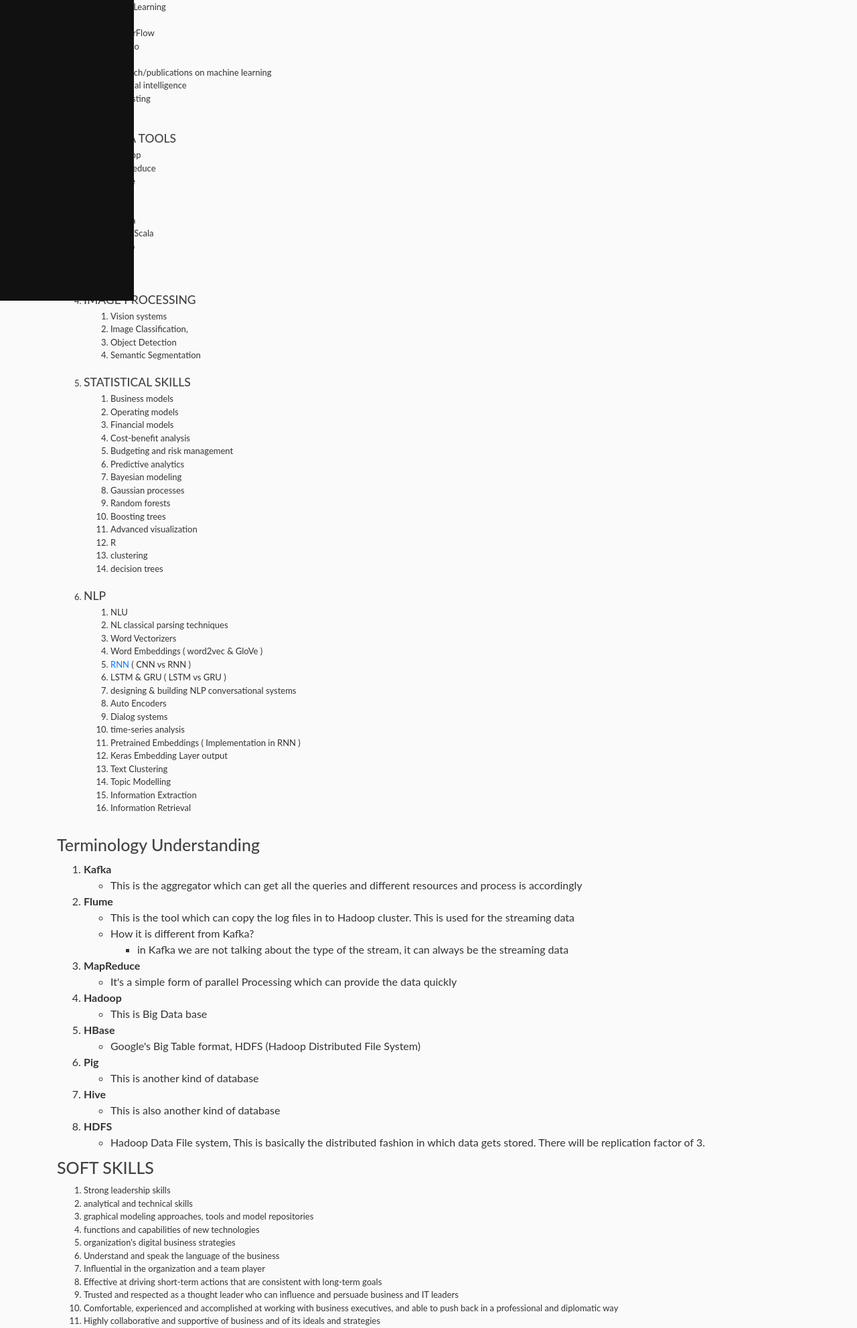
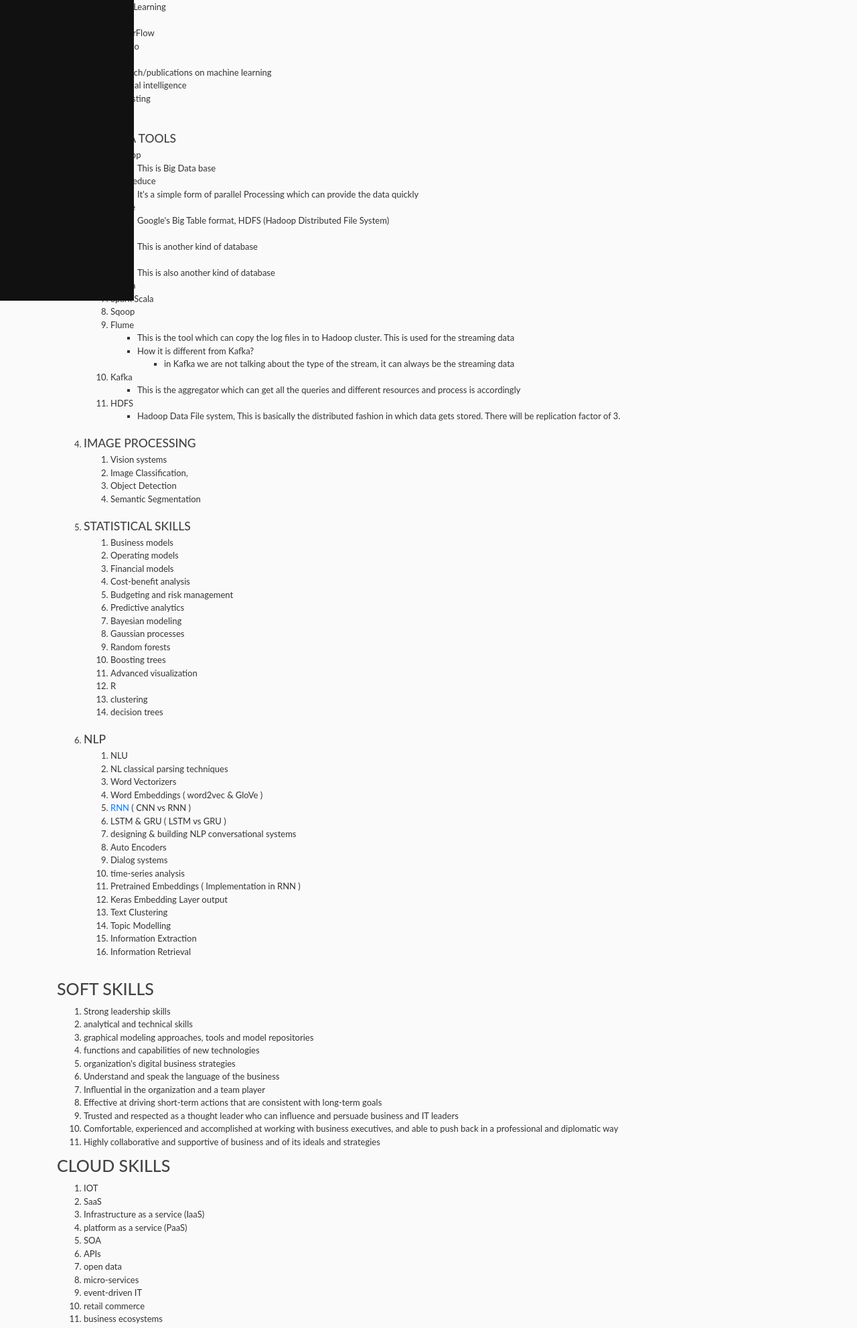
Before and after one commit to viswanath27/thoughtorganizer, a Django app: page /requirementunderstanding/ in a window 1280 px wide. Shown: the part 351-2334 px from the top of the page at 67% size. Run offline with Django 3.2, Linux system fonts and the light colour scheme; a user stored in the database is signed in; parts of the project's set-up code (start-up, migrations or seed data) failed here and were passed over; some libraries are stand-ins or nearby versions.

Commit message:
modified the requirement file 5

```diff
--- a/activities/dailyactivities/templates/dailyactivities/requirementunderstanding.html
+++ b/activities/dailyactivities/templates/dailyactivities/requirementunderstanding.html
@@ -39,15 +39,30 @@
 <li><h3> BIG DATA TOOLS </h3></li>
 <ol>
     <li>Hadoop</li>
+        <ul><li>This is Big Data base   </li></ul>
     <li>MapReduce</li>
+        <ul><li>It's a simple form of parallel Processing which can provide the data quickly </li></ul>
     <li>HBase</li>
+        <ul><li>Google's Big Table format, HDFS (Hadoop Distributed File System) </li></ul>
     <li>Pig</li>
+        <ul><li>This is another kind of database</li></ul>
     <li>Hive</li>
+        <ul><li>This is also another kind of database</li></ul>
     <li>Impala</li>
     <li>Spark Scala</li>
     <li>Sqoop</li>
     <li>Flume</li>
+        <ul>
+            <li>This is the tool which can copy the log files in to Hadoop cluster. This is used for the streaming data</li>
+            <li>How it is different from Kafka?</li>
+                <ul>
+                    <li>in Kafka we are not talking about the type of the stream, it can always be the streaming data </li>
+                </ul>
+        </ul>
     <li>Kafka</li>
+        <ul><li>This is the aggregator which can get all the queries and different resources and process is accordingly </li></ul>
+    <li>HDFS</li>
+        <ul><li>Hadoop Data File system, This is basically the distributed fashion in which data gets stored. There will be replication factor of 3. </li></ul>
 </ol><br>
 
 <li><h3> IMAGE PROCESSING </h3></li>
@@ -101,40 +116,6 @@
 </font>
 </p>
 
-
-
-
-<h1> Terminology Understanding </h1>
-<p><font size="3">
-<ol>
-
-<li><b>Kafka</b></li>
-<ul><li>This is the aggregator which can get all the queries and different resources and process is accordingly </li></ul>
-<li><b>Flume</b></li>
-<ul>
-    <li>This is the tool which can copy the log files in to Hadoop cluster. This is used for the streaming data</li>
-    <li>How it is different from Kafka?</li>
-    <ul>
-        <li>in Kafka we are not talking about the type of the stream, it can always be the streaming data </li>
-    </ul>
-</ul>
-<li><b>MapReduce</b> </li>
-<ul><li>It's a simple form of parallel Processing which can provide the data quickly </li></ul>
-<li><b>Hadoop</b> </li>
-<ul><li>This is Big Data base   </li></ul>
-<li><b>HBase</b></li>
-<ul><li>Google's Big Table format, HDFS (Hadoop Distributed File System) </li></ul>
-<li><b>Pig</b></li>
-<ul><li>This is another kind of database</li></ul>
-<li><b>Hive</b></li>
-<ul><li>This is also another kind of database</li></ul>
-<li><b>HDFS</b></li>
-<ul><li>Hadoop Data File system, This is basically the distributed fashion in which data gets stored. There will be replication factor of 3. </li></ul>
-</ol>
-</font>
-</p>
-
-
 <h1> SOFT SKILLS </h1>
 <p><font size="2">
 <ol>
```
